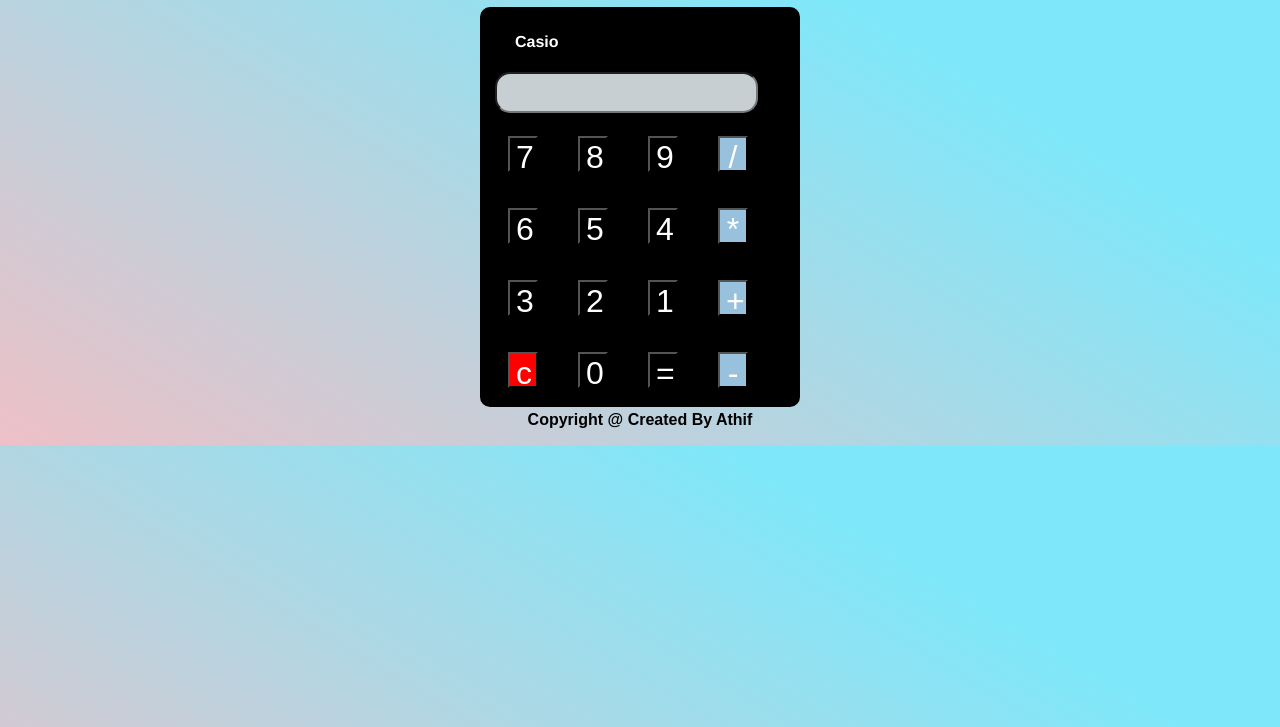
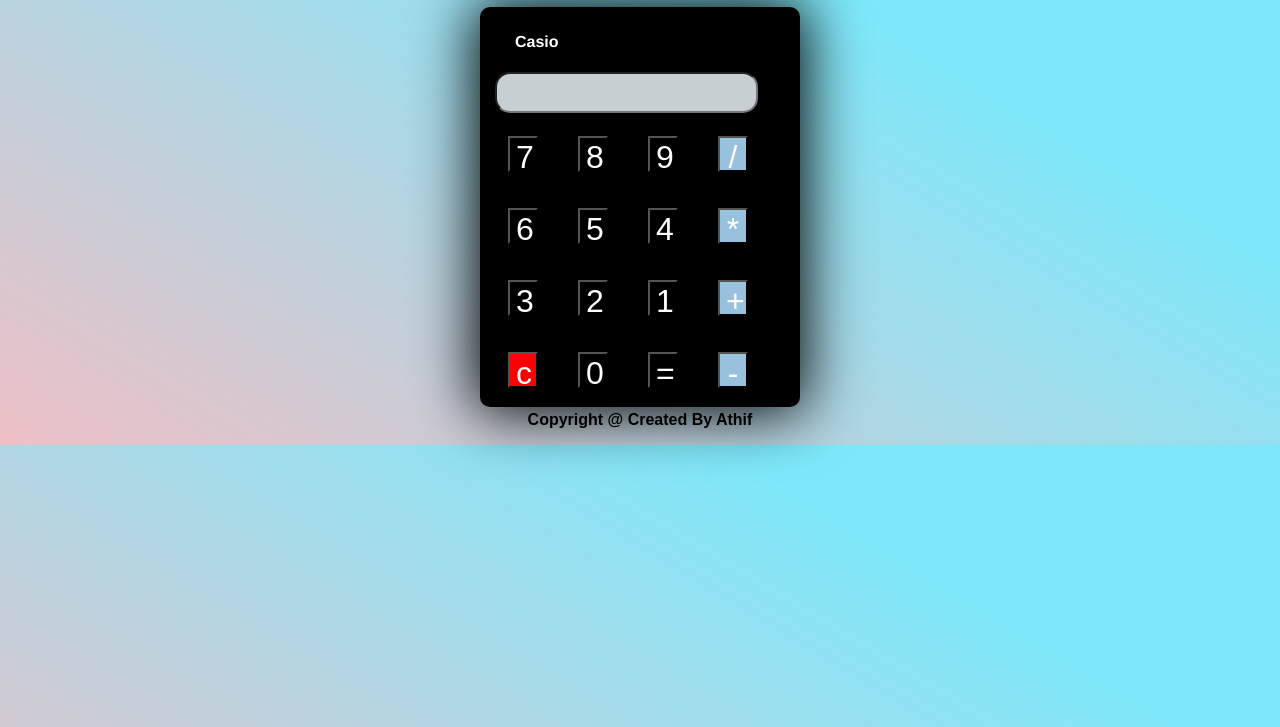
Before and after one commit to athifbinu/Learn-Javascript, a plain HTML site: page project2/calculator.html in a window 1280 px wide. Shown: the part 73-800 px from the top of the page. Drawn offline with Linux system fonts and the light colour scheme.

Commit message:
to add box shadow in calculator

```diff
--- a/project2/calculator.css
+++ b/project2/calculator.css
@@ -14,6 +14,7 @@ body
     font-weight: bold;
     font-family: sans-serif;
 
+
 }
 .container
 {
@@ -23,6 +24,7 @@ body
     margin: auto;
     padding: 10px;
     border-radius: 10px;
+    box-shadow: 0 0 60px 5px;
 }
 .casio
 {
```
